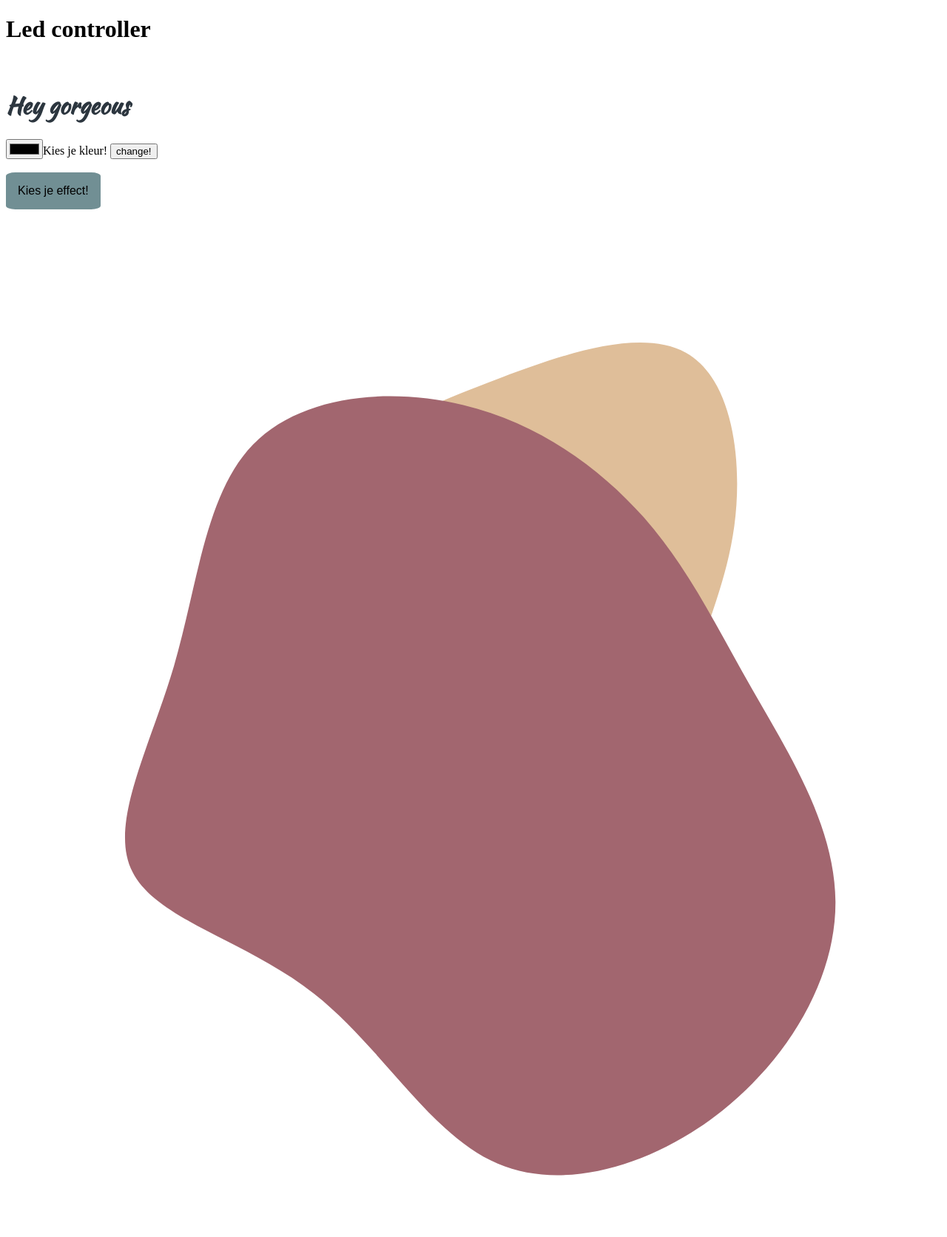
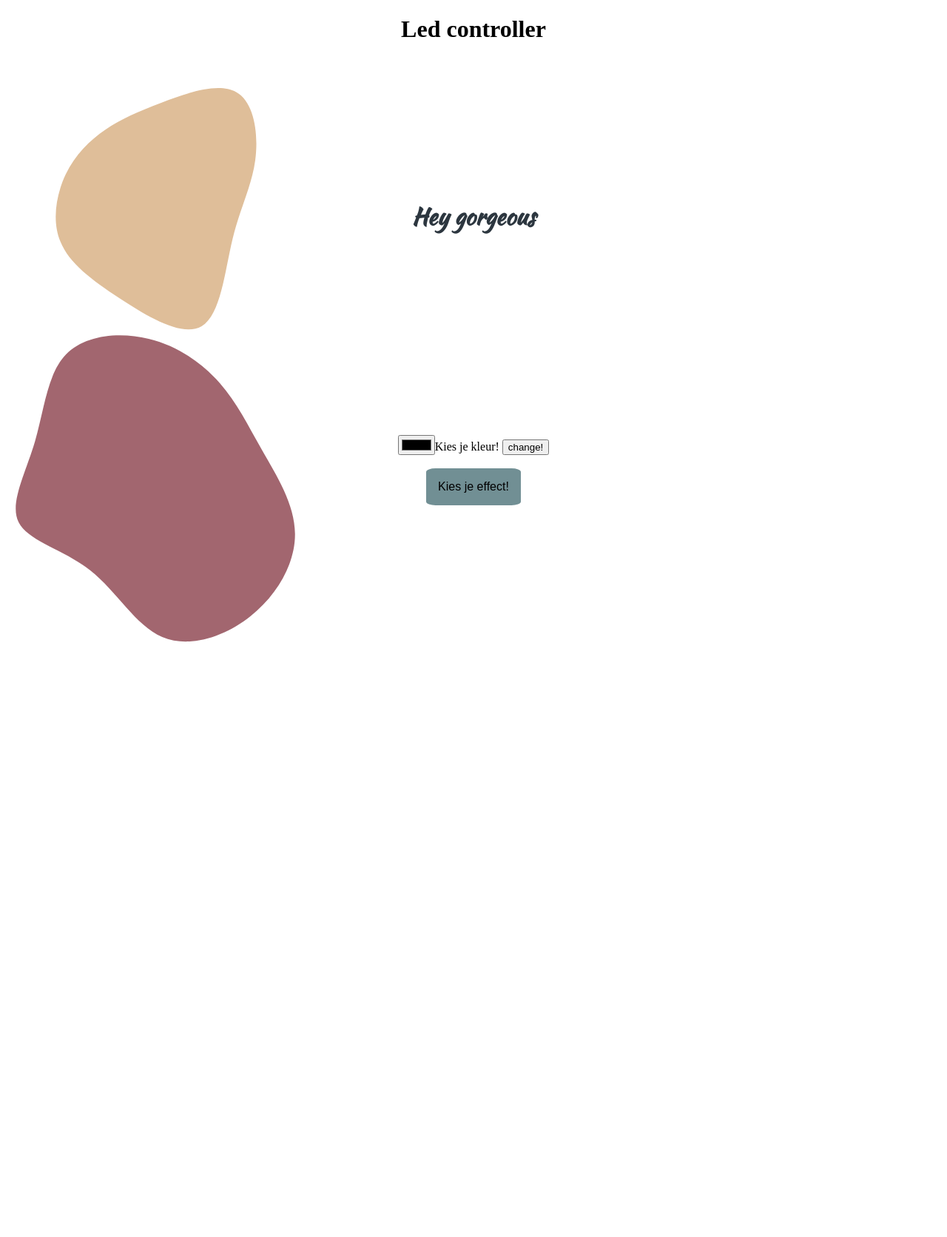
Before and after one commit to TimAngevare/ledcontroller, a Flask app: page / in a window 1280 px wide. Shown: the whole page at 74% size. After the commit the page ends 868 px from the top, so only its background shows below. Run offline with Flask 2, Linux system fonts and the light colour scheme.

Commit message:
html final

```diff
--- a/static/style.css
+++ b/static/style.css
@@ -1,27 +1,45 @@
+* {
+  text-align: center;
+}
+
 .citaat {
   font-family: 'Kaushan Script', cursive;
   color: #2C363F;
   z-index: 1;
+  position: relative;
+  top: 150px;
 }
 
 .blob {
+  margin-left:auto;
+  margin-right:auto;
+  display:block;
   z-index: -1;
-  size: 50%;
+  height: 500px;
+  width: 500px;
   position: absolute;
+  -webkit-transform: translateX(-10%);
 }
 
 .blob-1 {
-  top: 20%;
+  top: 0%;
 }
 
 .blob-2 {
   top: 50%;
 }
 .kiezer {
+  position: relative;
   z-index: 1;
 }
 
+.selector {
+    position: relative;
+    top: 400px;
+}
 .dropbtn {
+    position: relative;
+    left: 10;
     background-color: #718F94;
     color: black;
     padding: 16px;
--- a/templates/template.html
+++ b/templates/template.html
@@ -17,6 +17,7 @@
     <svg class="blob blob-2" viewBox="0 0 200 200" xmlns="http://www.w3.org/2000/svg">
         <path fill="#A2666F" d="M35.6,-52.9C45,-42.2,50.7,-30.3,58.5,-16.6C66.3,-2.9,76.2,12.5,76.3,28.7C76.4,44.8,66.7,61.6,52.3,73.1C38,84.5,19,90.6,4.5,84.4C-10,78.2,-20,59.7,-34.5,48.3C-49,36.9,-68,32.6,-73.1,22.4C-78.3,12.3,-69.5,-3.7,-64.3,-21.3C-59.2,-38.9,-57.6,-58,-47.5,-68.4C-37.3,-78.9,-18.7,-80.7,-2.8,-76.8C13.1,-73,26.2,-63.5,35.6,-52.9Z" transform="translate(100 100)" />
     </svg>
+    <div class="selector">
         <form class="kiezer" action="#" method="post">
             <input type="color" id="wheel" name="nm"/><label for="wheel">Kies je kleur!</label>
             <input type="submit" value="change!"/>
@@ -32,5 +33,6 @@
             </form>
             </div>
         </div>
+    </div>
 </body>
 </html>
```
Lines whose indentation alone changed are shown as unchanged.
